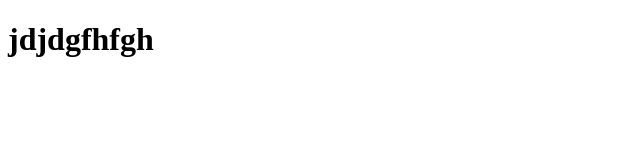
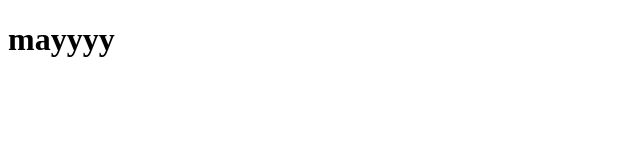
Before and after one commit to Dataservicios/redAgentes, a website: page fronted/src/index.html in a window 1280 px wide. Shown: the whole page, without its empty margins (0-640 px from the left). Drawn offline with Linux system fonts and the light colour scheme.

Commit message:
prueba index

```diff
--- a/fronted/src/index.html
+++ b/fronted/src/index.html
@@ -5,6 +5,6 @@
     <title></title>
 </head>
 <body>
-<h1>jdjdgfhfgh</h1>
+<h1>mayyyy</h1>
 </body>
 </html>
```
